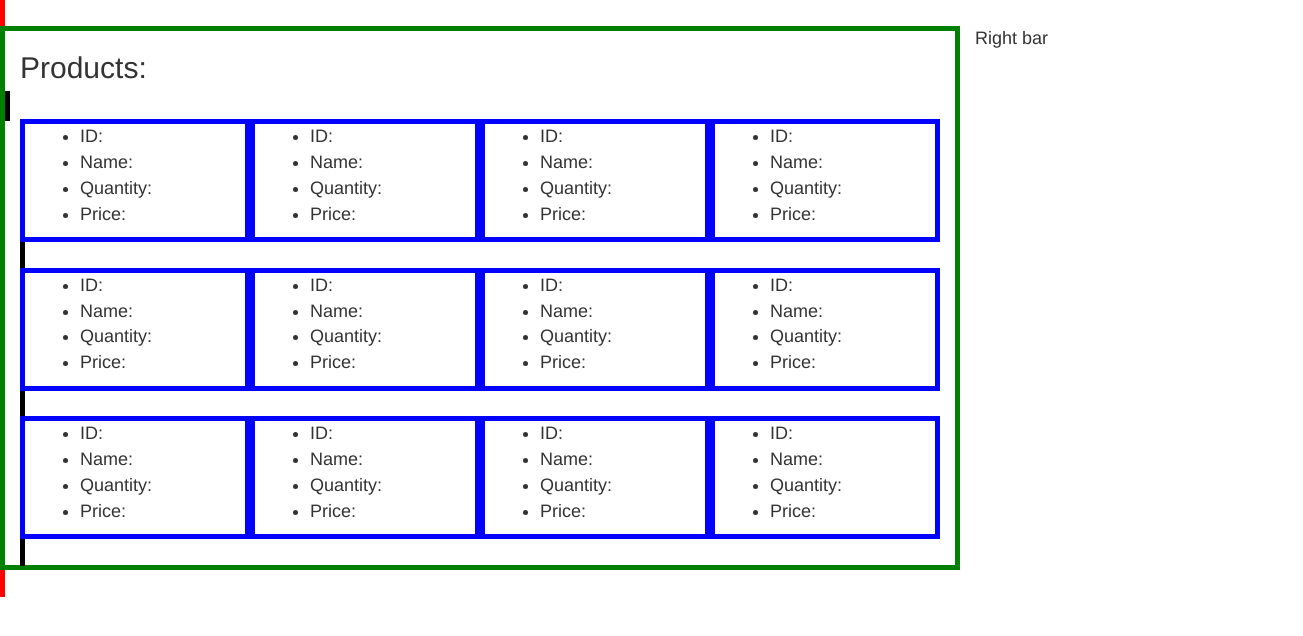
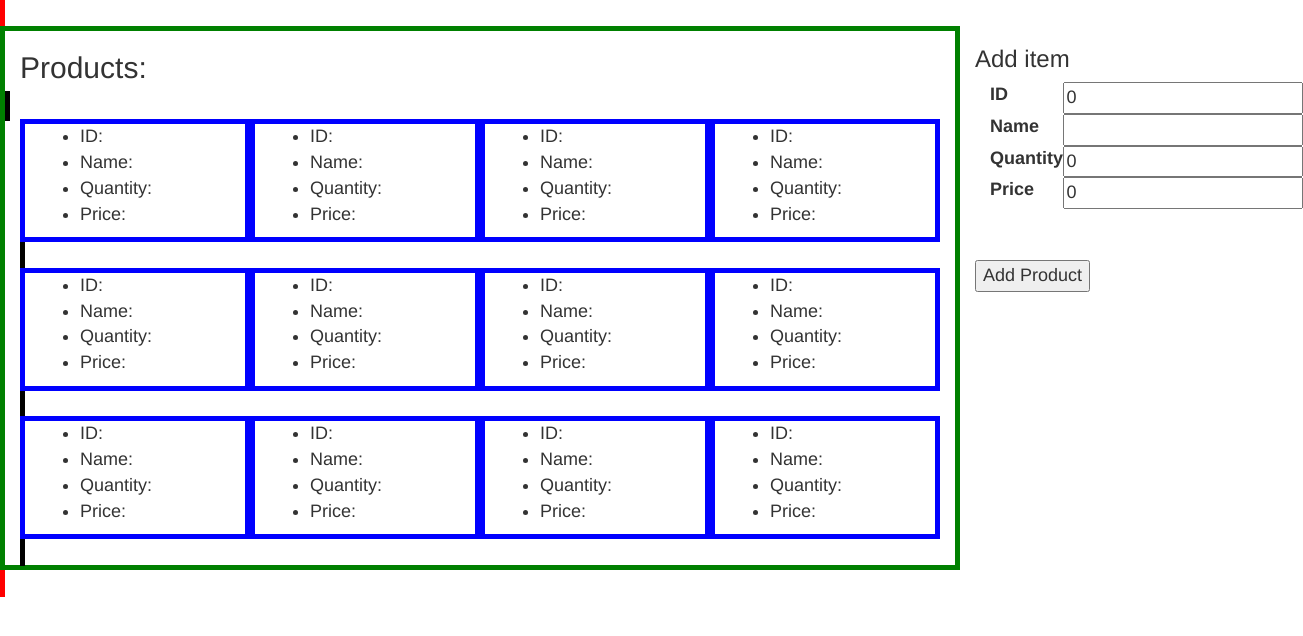
Before and after one commit to MckCieply/Angular-Course, an Angular app: page / in a window 1280 px wide. Shown: the top 636 px of the page, 1303 px wide, since content can reach past the window. Built offline with nearby package versions, Linux system fonts and the light colour scheme.

Commit message:
Fixin templates

```diff
--- a/src/app/app-form/app-form.component.html
+++ b/src/app/app-form/app-form.component.html
@@ -1,24 +1,43 @@
 <h3> Add item </h3>
 <form (ngSubmit)="onSubmit()">
-  <div class="form-group">
+  <div class="container-fluid">
+    <div class="row">
+      <div class="col-md-3">
         <label for="id">ID</label>
+        </div>
+      <div class="col-md-9">
         <input type="number" id="id" name="id" [(ngModel)]="formData.id" required>
       </div>
+    </div>
 
-  <div class="form-group">
+    <div class="row">
+      <div class="col-md-3">
         <label for="name">Name</label>
+      </div>
+      <div class="col-md-9">
         <input type="text" id="name" name="name" [(ngModel)]="formData.name" required>
     </div>
+    </div>
 
-  <div class="form-group">
+    <div class="row">
+      <div class="col-md-3">
         <label for="quantity">Quantity</label>
+      </div>
+      <div class="col-md-9">
         <input type="number" id="quantity" name="quantity" [(ngModel)]="formData.quantity" required>
       </div>
+    </div>
 
-  <div class="form-group">
+    <div class="row">
+      <div class="col-md-3">
         <label for="price">Price</label>
+      </div>
+      <div class="col-md-9">
         <input type="number" id="price" name="price" [(ngModel)]="formData.price" required>
       </div>
+    </div>
+  </div>
+  <br><br>
+  <button type="submit">Add Product</button>
 
-  <button type="submit">Add Product</button>
 </form>
--- a/src/app/app.component.html
+++ b/src/app/app.component.html
@@ -6,7 +6,7 @@
     <app-products class="container col-lg-9"></app-products>
 
     <div class="col-lg-3">
-      Right bar
+      <app-form></app-form>
     </div>
   </div>
 </div>
--- a/src/app/app.module.ts
+++ b/src/app/app.module.ts
@@ -5,6 +5,8 @@ import { AppComponent } from './app.component';
 import { AppProductComponent } from './app-product/app-product.component';
 import { AppProductRowComponent } from './app-product-row/app-product-row.component';
 import { AppProductsComponent } from './app-products/app-products.component';
+import {AppFormComponent} from "./app-form/app-form.component";
+import {FormsModule} from "@angular/forms";
 
 @NgModule({
   declarations: [
@@ -12,9 +14,11 @@ import { AppProductsComponent } from './app-products/app-products.component';
     AppProductComponent,
     AppProductRowComponent,
     AppProductsComponent,
+    AppFormComponent,
   ],
   imports: [
-    BrowserModule
+    BrowserModule,
+    FormsModule
   ],
   providers: [],
   bootstrap: [AppComponent]
```
Lines whose indentation alone changed are shown as unchanged.
